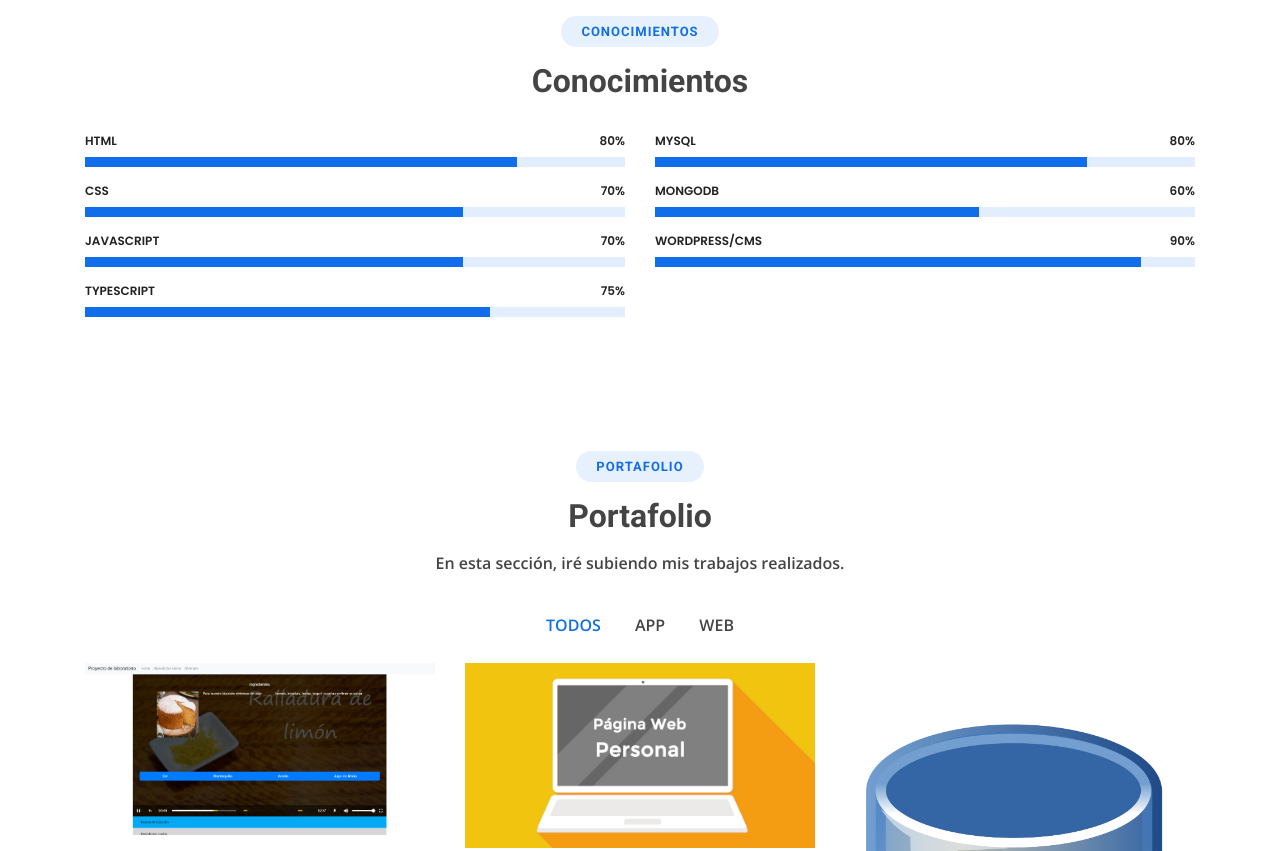
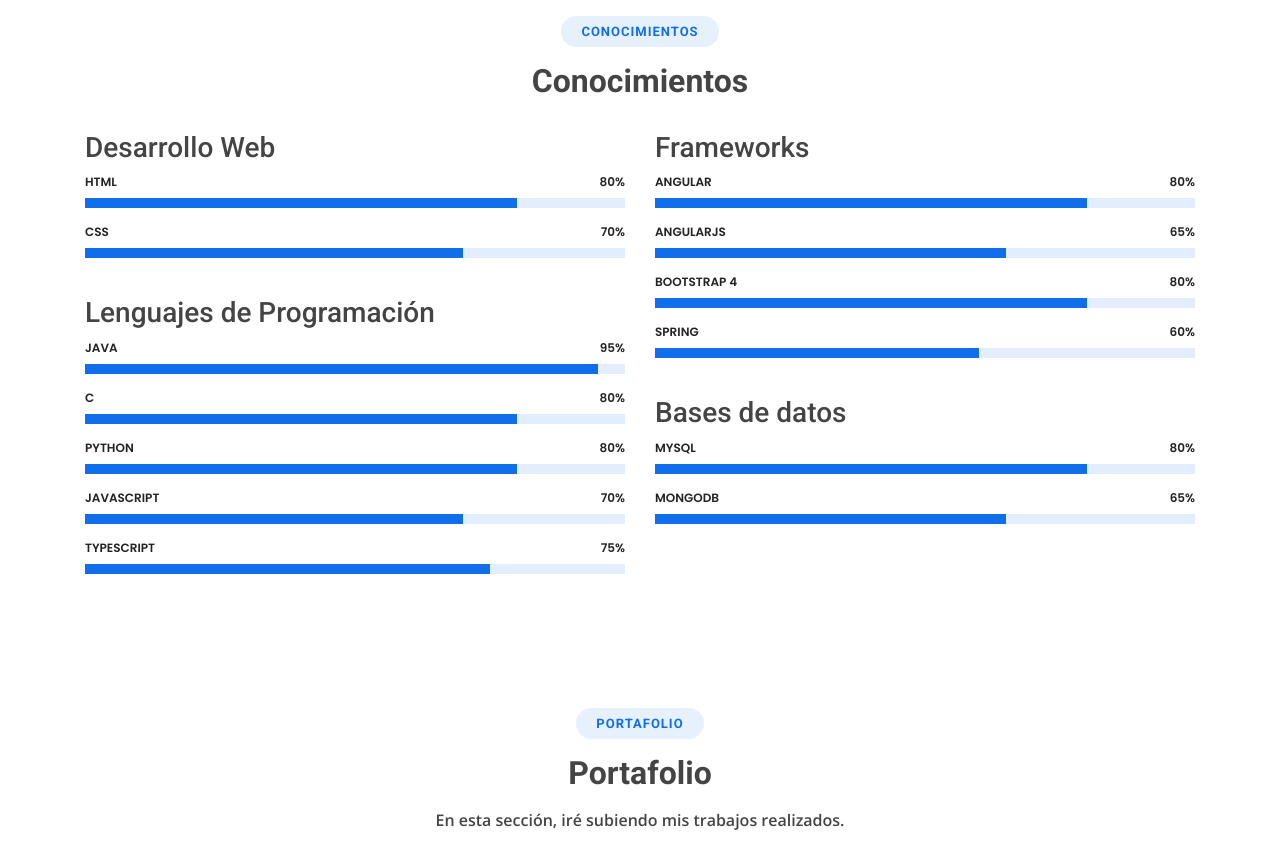
Before and after one commit to JoseLuisP11/Pagina-Web-Personal, a plain HTML site: page index.html in a window 1280 px wide. Shown: the part 2660-3511 px from the top of the page. Drawn offline with nearby package versions, Linux system fonts and the light colour scheme.

Commit message:
Update conocimientos

```diff
--- a/index.html
+++ b/index.html
@@ -129,7 +129,8 @@
         <br><br>
 
         <div class="section-title">
-          <a href="CV José Luis Puebla.pdf" download="CV José Luis Puebla" class="btn-get-started scrollto">Descarga mi CV</a>
+          <a href="CV José Luis Puebla.pdf" download="CV José Luis Puebla" class="btn-get-started scrollto">Descarga mi
+            CV</a>
         </div>
 
       </div>
@@ -294,7 +295,8 @@
 
         <div class="row skills-content">
           <div class="col-lg-6">
-
+            <div>
+              <h3>Desarrollo Web</h3>
               <div class="progress">
                 <span class="skill">HTML <i class="val">80%</i></span>
                 <div class="progress-bar-wrap">
@@ -310,7 +312,31 @@
                   </div>
                 </div>
               </div>
-
+            </div>
+            <br>
+            <div>
+              <h3>Lenguajes de Programación</h3>
+              <div class="progress">
+                <span class="skill">Java <i class="val">95%</i></span>
+                <div class="progress-bar-wrap">
+                  <div class="progress-bar" role="progressbar" aria-valuenow="95" aria-valuemin="0" aria-valuemax="100">
+                  </div>
+                </div>
+              </div>
+              <div class="progress">
+                <span class="skill">C <i class="val">80%</i></span>
+                <div class="progress-bar-wrap">
+                  <div class="progress-bar" role="progressbar" aria-valuenow="80" aria-valuemin="0" aria-valuemax="100">
+                  </div>
+                </div>
+              </div>
+              <div class="progress">
+                <span class="skill">Python <i class="val">80%</i></span>
+                <div class="progress-bar-wrap">
+                  <div class="progress-bar" role="progressbar" aria-valuenow="80" aria-valuemin="0" aria-valuemax="100">
+                  </div>
+                </div>
+              </div>
               <div class="progress">
                 <span class="skill">JavaScript <i class="val">70%</i></span>
                 <div class="progress-bar-wrap">
@@ -326,11 +352,50 @@
                   </div>
                 </div>
               </div>
+            </div>
+
 
           </div>
 
           <div class="col-lg-6">
+            <div>
+              <h3>Frameworks</h3>
+              <div class="progress">
+                <span class="skill">Angular <i class="val">80%</i></span>
+                <div class="progress-bar-wrap">
+                  <div class="progress-bar" role="progressbar" aria-valuenow="80" aria-valuemin="0" aria-valuemax="100">
+                  </div>
+                </div>
+              </div>
 
+              <div class="progress">
+                <span class="skill">AngularJS <i class="val">65%</i></span>
+                <div class="progress-bar-wrap">
+                  <div class="progress-bar" role="progressbar" aria-valuenow="65" aria-valuemin="0" aria-valuemax="100">
+                  </div>
+                </div>
+              </div>
+
+              <div class="progress">
+                <span class="skill">Bootstrap 4 <i class="val">80%</i></span>
+                <div class="progress-bar-wrap">
+                  <div class="progress-bar" role="progressbar" aria-valuenow="80" aria-valuemin="0" aria-valuemax="100">
+                  </div>
+                </div>
+              </div>
+
+              <div class="progress">
+                <span class="skill">Spring <i class="val">60%</i></span>
+                <div class="progress-bar-wrap">
+                  <div class="progress-bar" role="progressbar" aria-valuenow="60" aria-valuemin="0" aria-valuemax="100">
+                  </div>
+                </div>
+              </div>
+
+            </div>
+            <br>
+            <div>
+              <h3>Bases de datos</h3>
               <div class="progress">
                 <span class="skill">MySQL <i class="val">80%</i></span>
                 <div class="progress-bar-wrap">
@@ -340,23 +405,13 @@
               </div>
 
               <div class="progress">
-              <span class="skill">MongoDB <i class="val">60%</i></span>
+                <span class="skill">MongoDB <i class="val">65%</i></span>
                 <div class="progress-bar-wrap">
-                <div class="progress-bar" role="progressbar" aria-valuenow="60" aria-valuemin="0" aria-valuemax="100">
+                  <div class="progress-bar" role="progressbar" aria-valuenow="65" aria-valuemin="0" aria-valuemax="100">
                   </div>
                 </div>
               </div>
-
-            <div class="progress">
-              <span class="skill">WordPress/CMS <i class="val">90%</i></span>
-              <div class="progress-bar-wrap">
-                <div class="progress-bar" role="progressbar" aria-valuenow="90" aria-valuemin="0" aria-valuemax="100">
             </div>
-              </div>
-            </div>
-
-
-
           </div>
 
         </div>
@@ -428,11 +483,13 @@
   <!-- ======= Footer ======= -->
   <footer id="footer">
     <div class="container py-4">
-      <div class="copyright">
-        &copy; Copyright <strong><span>BizLand</span></strong>. All Rights Reserved
-      </div>
       <div class="credits">
+        <h6>
+          Página web realizada por <a href="https://www.linkedin.com/in/jos%C3%A9-luis-puebla-9113a91b8/">José Luis
+            Puebla Mero</a>.
+          <br>
           Designed by <a href="https://bootstrapmade.com/">BootstrapMade</a>
+        </h6>
       </div>
     </div>
   </footer><!-- Final Footer -->
```
Lines whose indentation alone changed are shown as unchanged.
